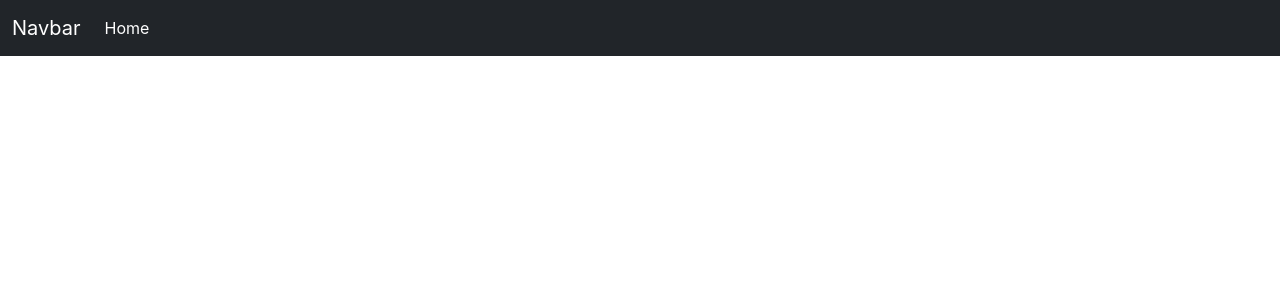
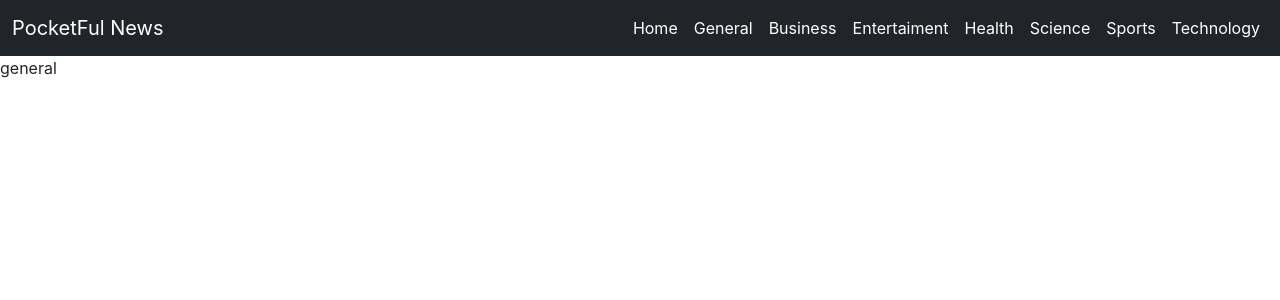
Before and after one commit to abhishek98as/pocketful_news, a React (Create React App) app: page /general in a window 1280 px wide. Shown: the top 300 px of the page. Built offline with nearby package versions, Linux system fonts and the light colour scheme.

Commit message:
Changes in hero section

```diff
--- a/package.json
+++ b/package.json
@@ -6,8 +6,10 @@
     "@testing-library/jest-dom": "^5.16.5",
     "@testing-library/react": "^13.4.0",
     "@testing-library/user-event": "^13.5.0",
+    "axios": "^1.2.4",
     "react": "^18.2.0",
     "react-dom": "^18.2.0",
+    "react-router-dom": "^6.7.0",
     "react-scripts": "5.0.1",
     "web-vitals": "^2.1.4"
   },
--- a/src/App.js
+++ b/src/App.js
@@ -1,11 +1,29 @@
 import React from 'react';
+import {BrowserRouter as Router,Routes,Route} from "react-router-dom";
 import Navbar from './components/Navbar';
+import Categories from './Pages/Categories';
+import Home from './Pages/Home';
+
 
 const App = () => {
   return (
     <>
+    <Router>
+    <Navbar/>
+      <Routes>
+         <Route exact path ="/" element={<Home/>}/>
+         <Route  path ="/general" element={<Categories cat="general"/>}/>
+         <Route  path ="/Business" element={<Categories cat="Business"/>}/>
+         <Route  path ="/Entertaiment" element={<Categories cat="Entertaiment"/>}/>
+         <Route  path ="/Health" element={<Categories cat="Health"/>}/>
+         <Route  path ="/Science" element={<Categories cat="Science"/>}/>
+         <Route  path ="/Sports" element={<Categories cat="Sports"/>}/>
+         <Route  path ="/Technology" element={<Categories cat="Technology"/>}/>
 
-      <Navbar/>
+      </Routes>
+    </Router>
+
+
 
       </>
   )
--- /dev/null
+++ b/src/Pages/Categories.jsx
@@ -0,0 +1,8 @@
+import React from 'react'
+
+const Categories = ({cat}) => {
+  return <div>{cat}</div>;
+
+};
+
+export default Categories;
--- /dev/null
+++ b/src/Pages/Home.jsx
@@ -0,0 +1,9 @@
+import React from 'react'
+
+const Home = () => {
+  return (
+    <div>Home</div>
+  )
+}
+
+export default Home
--- a/src/components/Navbar.jsx
+++ b/src/components/Navbar.jsx
@@ -1,17 +1,39 @@
-import React from 'react'
+import React from 'react';
+import { Link } from 'react-router-dom';
 
 const Navbar = () => {
   return (
     <div><nav class="navbar navbar-expand-lg bg-dark">
     <div class="container-fluid">
-      <a class="navbar-brand text-white" href="#">Navbar</a>
+      <Link class="navbar-brand text-white" to="/">PocketFul News</Link>
       <button class="navbar-toggler" type="button" data-bs-toggle="collapse" data-bs-target="#navbarSupportedContent" aria-controls="navbarSupportedContent" aria-expanded="false" aria-label="Toggle navigation">
         <span class="navbar-toggler-icon"></span>
       </button>
       <div class="collapse navbar-collapse" id="navbarSupportedContent">
-        <ul class="navbar-nav me-auto mb-2 mb-lg-0">
+        <ul class="navbar-nav ms-auto mb-2 mb-lg-0">
           <li class="nav-item">
-            <a class="nav-link active  text-white" aria-current="page" href="#">Home</a>
+            <Link class="nav-link active  text-white" aria-current="page" to="/">Home</Link>
+          </li>
+          <li class="nav-item">
+            <Link class="nav-link active  text-white" aria-current="page" to="/general">General</Link>
+          </li>
+          <li class="nav-item">
+            <Link class="nav-link active  text-white" aria-current="page" to="/business">Business</Link>
+          </li>
+          <li class="nav-item">
+            <Link class="nav-link active  text-white" aria-current="page" to="/entertaiment">Entertaiment</Link>
+          </li>
+          <li class="nav-item">
+            <Link class="nav-link active  text-white" aria-current="page" to="/health">Health</Link>
+          </li>
+          <li class="nav-item">
+            <Link class="nav-link active  text-white" aria-current="page" to="/science">Science</Link>
+          </li>
+          <li class="nav-item">
+            <Link class="nav-link active  text-white" aria-current="page" to="/sports">Sports</Link>
+          </li>
+          <li class="nav-item">
+            <Link class="nav-link active  text-white" aria-current="page" to="/technology">Technology</Link>
           </li>
         </ul>
       </div>
```
Also changed, not shown: 1 other file (tests, documents, lock files or other folders).
